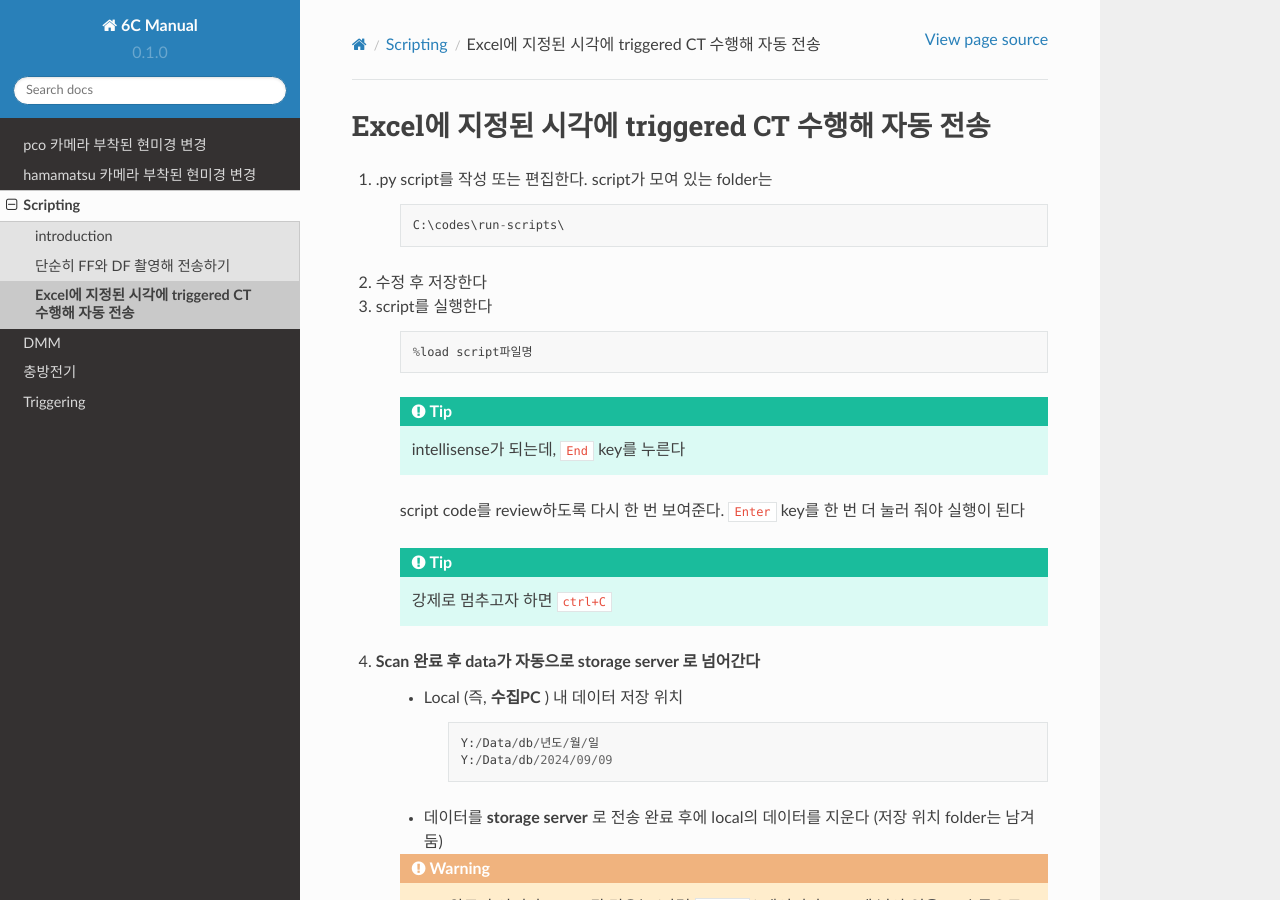
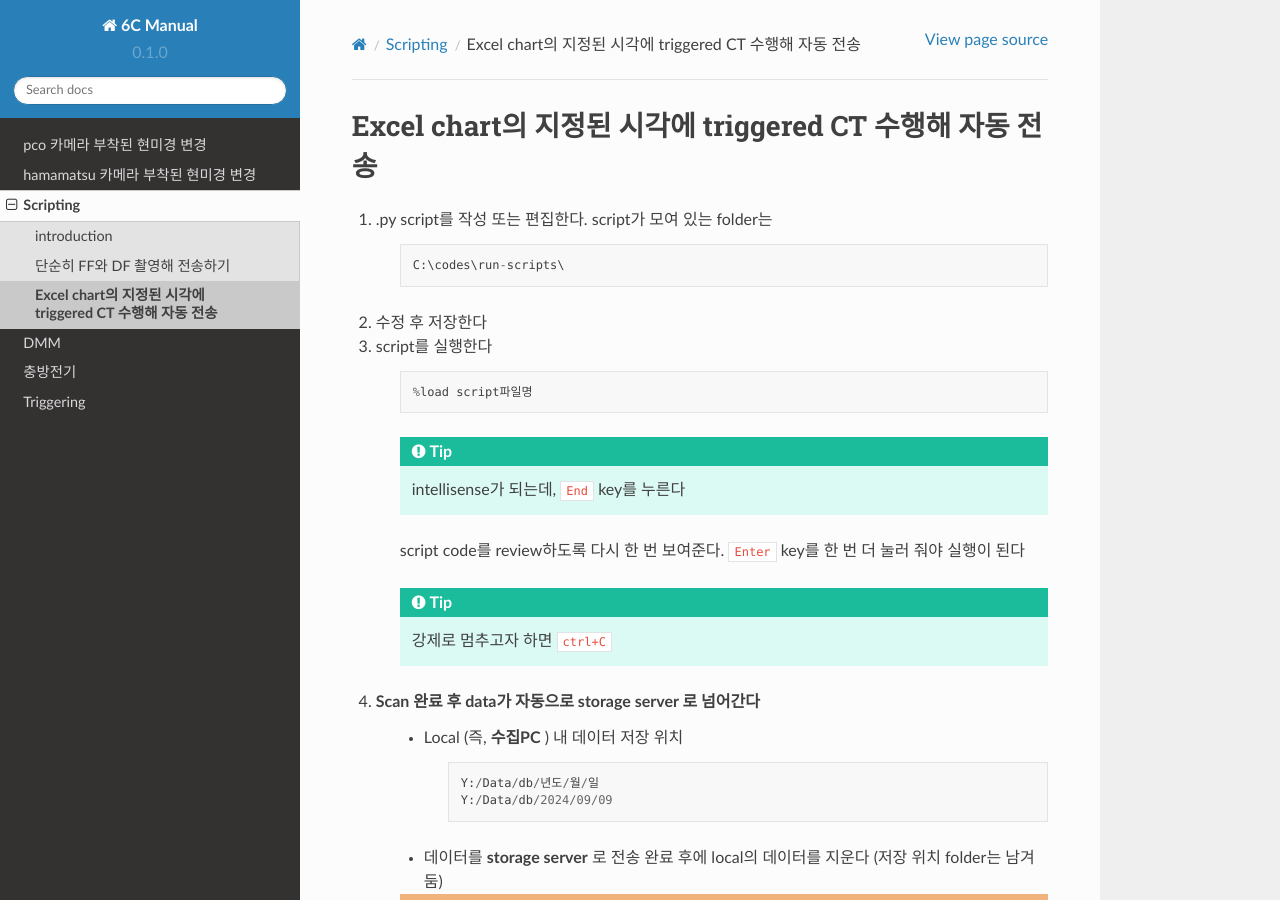
Before and after one commit to limjh0/6C_manual_kr, a Sphinx documentation site: the page built from docs/source/scripting/excel_time_trigger_CT.rst, in a window 1280 px wide and 900 px high. Built offline with Sphinx 7.4.7 and the Read the Docs theme 2.0.0, drawn with Linux system fonts in a browser that asks for light colours.

Commit message:
excel_time_trigger_CT 표기 수정

```diff
--- a/docs/source/scripting/excel_time_trigger_CT.rst
+++ b/docs/source/scripting/excel_time_trigger_CT.rst
@@ -1,13 +1,15 @@
-Excel에 지정된 시각에 triggered CT 수행해 자동 전송
+Excel chart의 지정된 시각에 triggered CT 수행해 자동 전송
 ==================================================
 
 .. attention:
 
     시:분 까지만 확인한다. 현재시각에서 지정된 시각과 분이 동일하면 CT를 수행한다. 만약, 현재시각이 지정된 시각을 지났으면 다음 지정된 시각이 되어야 CT를 수행한다
 
+
 .. attention:
 
     자정을 지났을 때 어떻게 동작하는지는 확인이 필요함
+
 
 #. .py script를 작성 또는 편집한다. script가 모여 있는 folder는
 
```
Also changed, not shown: other parts of docs/source/scripting/excel_time_trigger_CT.rst (+1 -1 lines).
